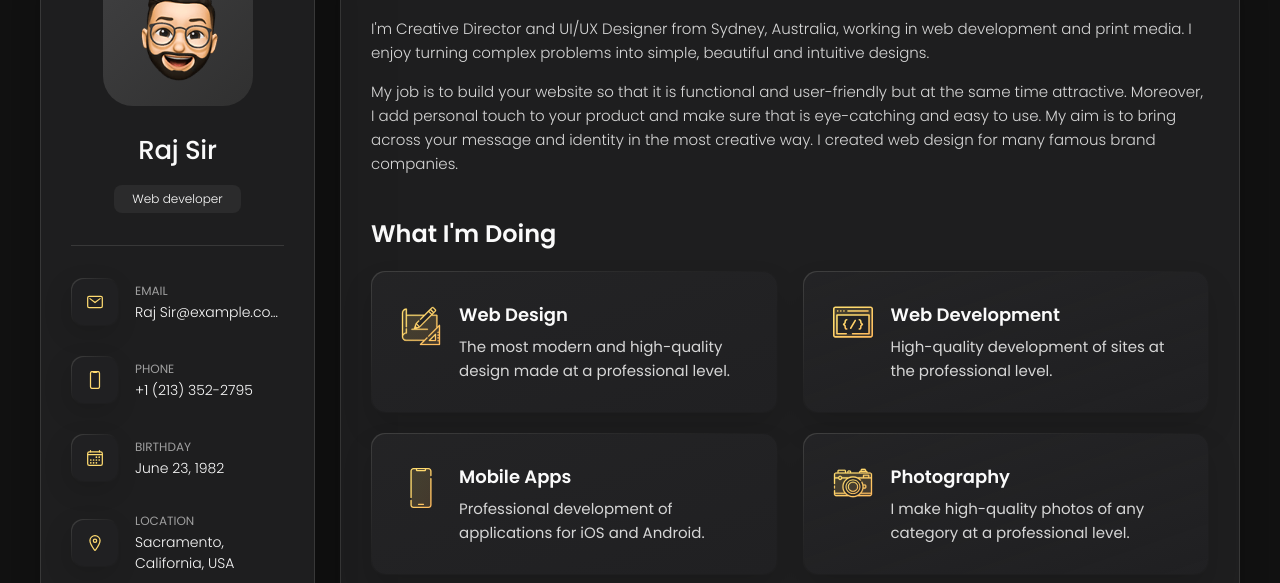
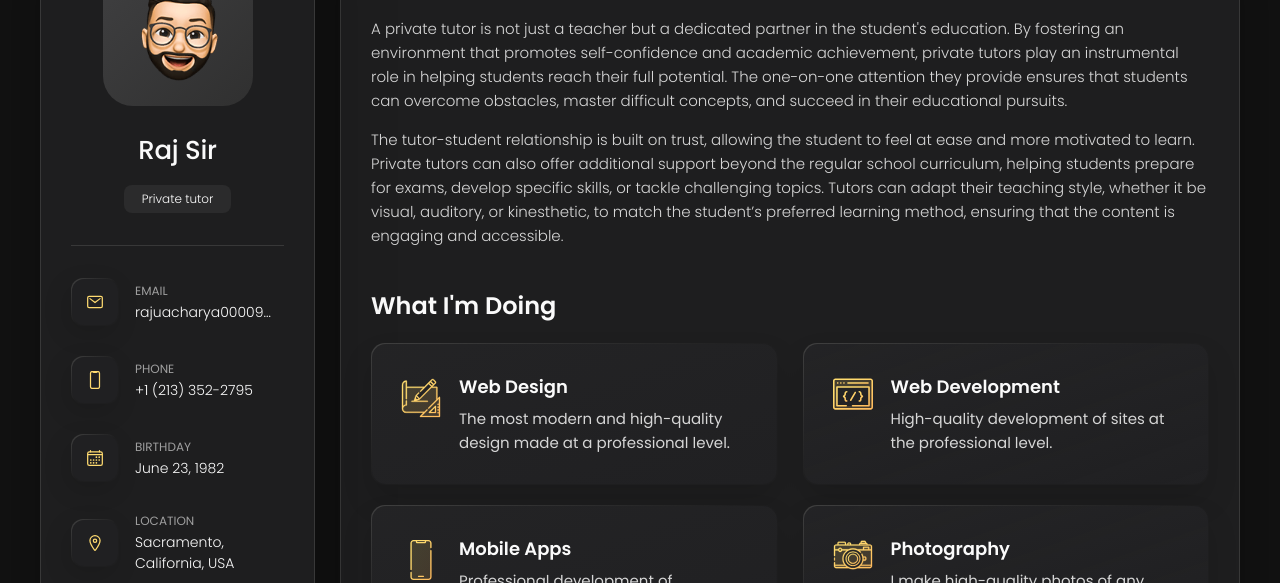
Before and after one commit to rajxsir/rajsir_main_page, a plain HTML site: page public/index.html in a window 1280 px wide. Shown: the part 162-745 px from the top of the page. Drawn offline with nearby package versions, Linux system fonts and the light colour scheme.

Commit message:
Update index.html

```diff
--- a/public/index.html
+++ b/public/index.html
@@ -48,7 +48,7 @@
         <div class="info-content">
           <h1 class="name" title="Raj Sir hanrick">Raj Sir</h1>
 
-          <p class="title">Web developer</p>
+          <p class="title"> Private tutor </p>
         </div>
 
         <button class="info_more-btn" data-sidebar-btn>
@@ -74,7 +74,7 @@
             <div class="contact-info">
               <p class="contact-title">Email</p>
 
-              <a href="mailto:Raj Sir@example.com" class="contact-link">Raj Sir@example.com</a>
+              <a href="mailto:Raj Sir@example.com" class="contact-link">rajuacharya00009@gmail.com</a>
             </div>
 
           </li>
@@ -209,17 +209,17 @@
 
         <section class="about-text">
           <p>
-            I'm Creative Director and UI/UX Designer from Sydney, Australia, working in web development and print media.
-            I enjoy
-            turning complex problems into simple, beautiful and intuitive designs.
+            A private tutor is not just a teacher but a dedicated partner in
+            the student's education. By fostering an environment that promotes self-confidence
+             and academic achievement, private tutors play an
+             instrumental role in helping students reach their full potential.
+             The one-on-one attention they provide ensures that students can overcome obstacles,
+             master difficult concepts, and succeed in their educational pursuits.
           </p>
 
           <p>
-            My job is to build your website so that it is functional and user-friendly but at the same time attractive.
-            Moreover, I
-            add personal touch to your product and make sure that is eye-catching and easy to use. My aim is to bring
-            across your
-            message and identity in the most creative way. I created web design for many famous brand companies.
+          The tutor-student relationship is built on trust, allowing the student to feel at ease and more motivated to learn. Private tutors can also offer additional support beyond the regular school curriculum, helping students prepare for exams, develop specific skills, or tackle challenging topics. Tutors can adapt their teaching style, whether it be visual, auditory, or kinesthetic, to match the student’s preferred learning method,
+            ensuring that the content is engaging and accessible.
           </p>
         </section>
 
```
